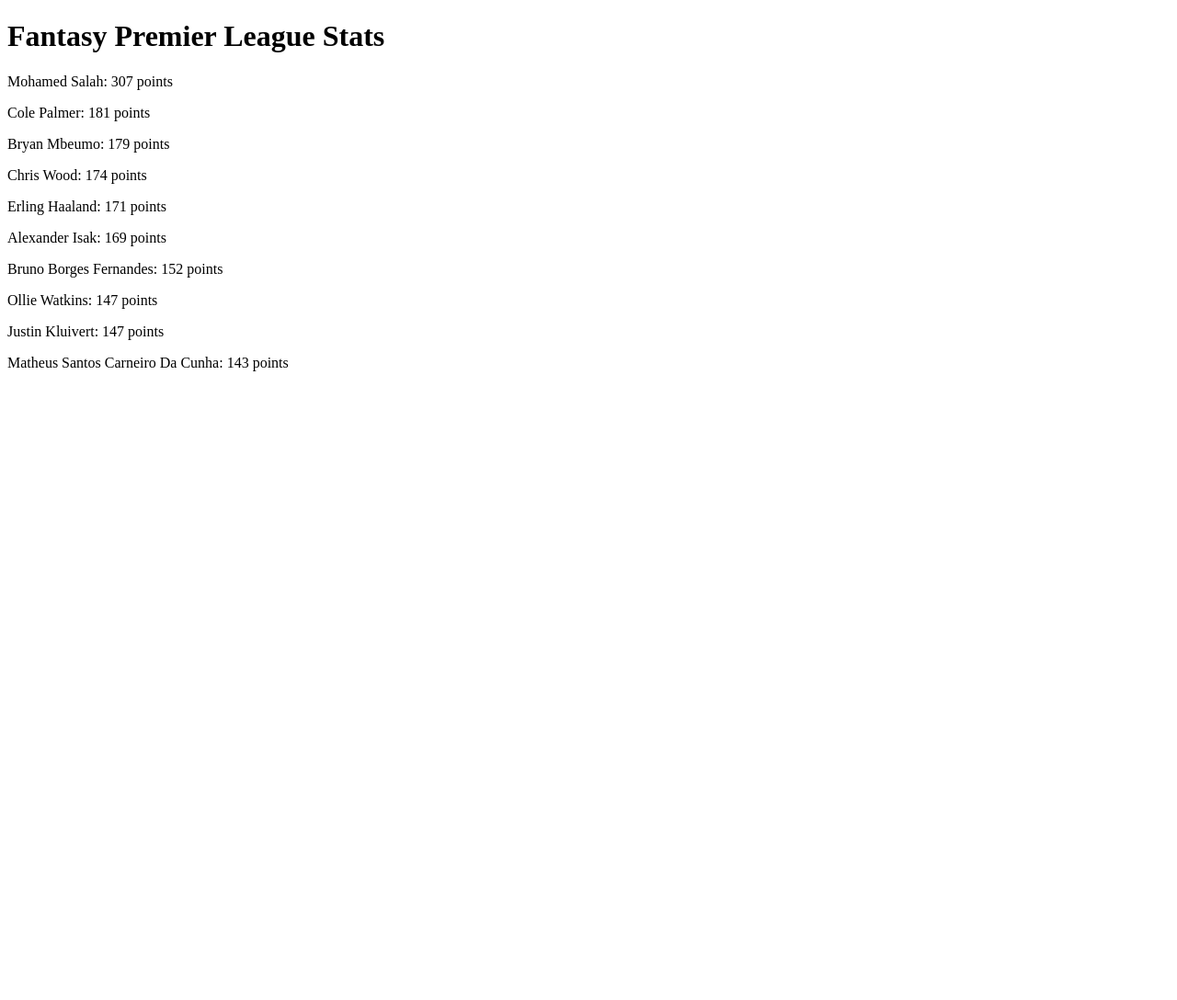
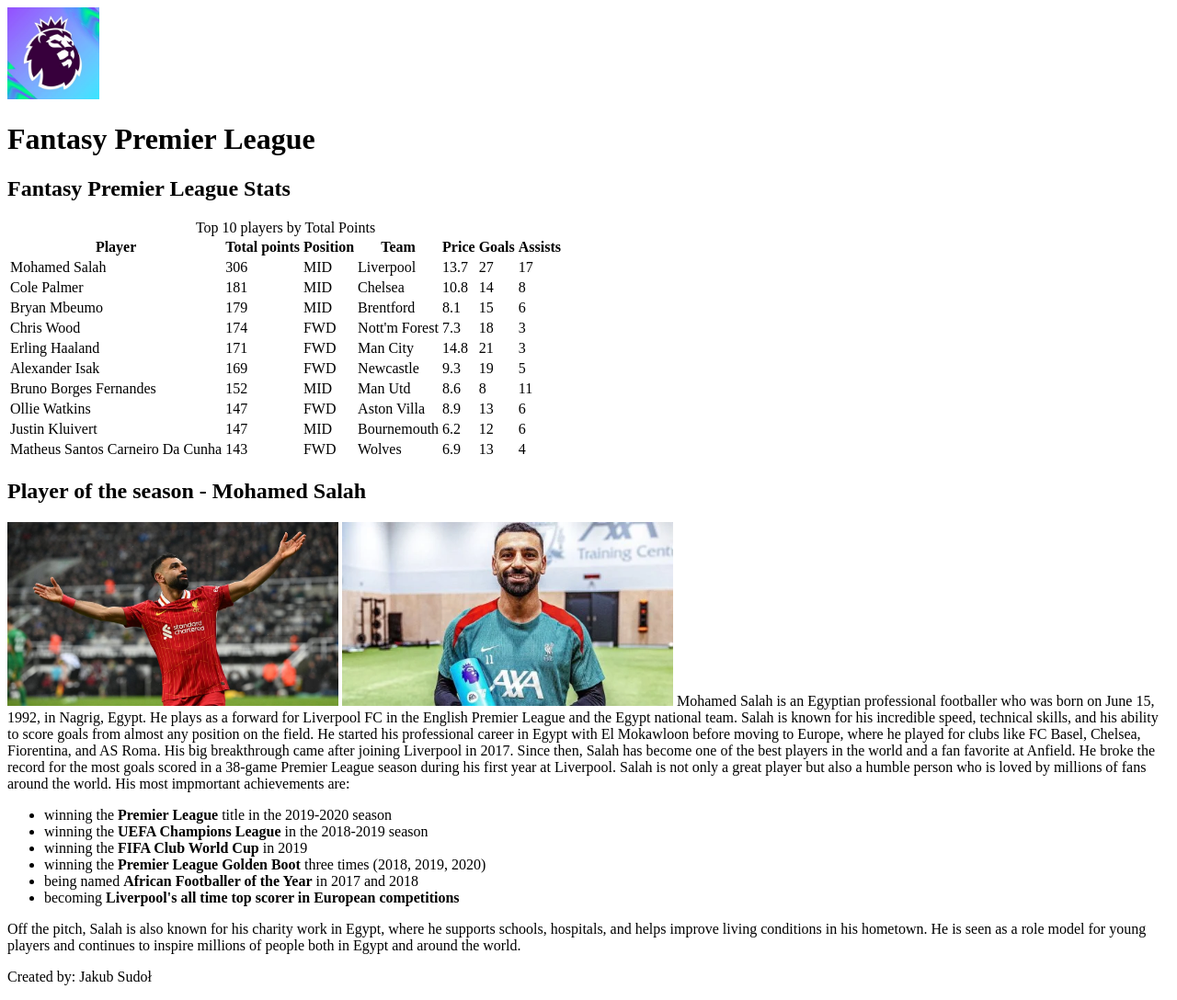
Before and after one commit to j-sudol/zad2, a plain HTML site: page index.html in a window 1280 px wide. Shown: the whole page at 92% size. Before the commit the page ends 800 px from the top, so only its background shows below. Drawn offline with Linux system fonts and the light colour scheme.

Commit message:
czysty html

```diff
--- a/index.html
+++ b/index.html
@@ -2,16 +2,69 @@
 <html lang="en">
 <head><meta charset="UTF-8"><title>FPL Stats</title></head>
 <body>
-  <h1>Fantasy Premier League Stats</h1>
-  <div id="data"></div>
+  <header>
+    <img src = "logo.png" alt="FPL Logo" width="100" height="100">
+    <h1> Fantasy Premier League</h1>
+  </header>
+  <h2>Fantasy Premier League Stats</h2>
+
+  <table id="data">
+    <caption>Top 10 players by Total Points</caption>
+    <thead>
+      <tr>
+        <th>Player</th>
+        <th>Total points</th>
+        <th>Position</th>
+        <th>Team</th>
+        <th>Price</th>
+        <th>Goals</th>
+        <th>Assists</th>
+      </tr>
+    </thead>
+    <tbody></tbody>
+  </table>
+
+  <h2>Player of the season - <strong>Mohamed Salah</strong></h2>
+  <img src = "salah1.jpg" width="360" height="200">
+  <img src = "salah2.jpg" width="360" height="200">
+
+  Mohamed Salah is an Egyptian professional footballer who was born on June 15, 1992, in Nagrig, Egypt. He plays as a forward for Liverpool FC in the English Premier League and the Egypt national team. Salah is known for his incredible speed, technical skills, and his ability to score goals from almost any position on the field. He started his professional career in Egypt with El Mokawloon before moving to Europe, where he played for clubs like FC Basel, Chelsea, Fiorentina, and AS Roma. His big breakthrough came after joining Liverpool in 2017.
+
+Since then, Salah has become one of the best players in the world and a fan favorite at Anfield. He broke the record for the most goals scored in a 38-game Premier League season during his first year at Liverpool. Salah is not only a great player but also a humble person who is loved by millions of fans around the world.
+
+  His most impmortant achievements are:
+  <ul>
+    <li> winning the <strong>Premier League</strong> title in the 2019-2020 season</li>
+    <li> winning the <strong>UEFA Champions League</strong> in the 2018-2019 season</li>
+    <li> winning the <strong>FIFA Club World Cup</strong> in 2019</li>
+    <li> winning the <strong>Premier League Golden Boot</strong> three times (2018, 2019, 2020)</li>
+    <li> being named <strong>African Footballer of the Year</strong> in 2017 and 2018</li>
+    <li> becoming <strong>Liverpool's all time top scorer in European competitions</strong></li>
+  </ul>
+  Off the pitch, Salah is also known for his charity work in Egypt, where he supports schools, hospitals, and helps improve living conditions in his hometown. He is seen as a role model for young players and continues to inspire millions of people both in Egypt and around the world.
+
+
   <script>
     fetch('top_players.json')
       .then(res => res.json())
       .then(data => {
-        document.getElementById('data').innerHTML = data.map(player =>
-          `<p>${player.name}: ${player.total_points} points</p>`
-        ).join('');
+        const tbody = document.querySelector('#data tbody');
+        data.forEach(osoba => {
+          const row = `<tr>
+            <td>${osoba.name}</td>
+            <td>${osoba.total_points}</td>
+            <td>${osoba.position}</td>
+            <td>${osoba.team}</td>
+            <td>${osoba.now_cost}</td>
+            <td>${osoba.goals_scored}</td>
+            <td>${osoba.assists}</td>
+          </tr>`;
+          tbody.innerHTML += row;
+        });
       });
   </script>
+
+  <footer>
+    <p>Created by: Jakub Sudoł</p>
 </body>
 </html>
--- a/top_players.json
+++ b/top_players.json
@@ -1 +1 @@
-[{"name":"Mohamed Salah","total_points":307},{"name":"Cole Palmer","total_points":181},{"name":"Bryan Mbeumo","total_points":179},{"name":"Chris Wood","total_points":174},{"name":"Erling Haaland","total_points":171},{"name":"Alexander Isak","total_points":169},{"name":"Bruno Borges Fernandes","total_points":152},{"name":"Ollie Watkins","total_points":147},{"name":"Justin Kluivert","total_points":147},{"name":"Matheus Santos Carneiro Da Cunha","total_points":143}]
+[{"name":"Mohamed Salah","total_points":306,"position":"MID","team":"Liverpool","now_cost":13.7,"goals_scored":27,"assists":17},{"name":"Cole Palmer","total_points":181,"position":"MID","team":"Chelsea","now_cost":10.8,"goals_scored":14,"assists":8},{"name":"Bryan Mbeumo","total_points":179,"position":"MID","team":"Brentford","now_cost":8.1,"goals_scored":15,"assists":6},{"name":"Chris Wood","total_points":174,"position":"FWD","team":"Nott'm Forest","now_cost":7.3,"goals_scored":18,"assists":3},{"name":"Erling Haaland","total_points":171,"position":"FWD","team":"Man City","now_cost":14.8,"goals_scored":21,"assists":3},{"name":"Alexander Isak","total_points":169,"position":"FWD","team":"Newcastle","now_cost":9.3,"goals_scored":19,"assists":5},{"name":"Bruno Borges Fernandes","total_points":152,"position":"MID","team":"Man Utd","now_cost":8.6,"goals_scored":8,"assists":11},{"name":"Ollie Watkins","total_points":147,"position":"FWD","team":"Aston Villa","now_cost":8.9,"goals_scored":13,"assists":6},{"name":"Justin Kluivert","total_points":147,"position":"MID","team":"Bournemouth","now_cost":6.2,"goals_scored":12,"assists":6},{"name":"Matheus Santos Carneiro Da Cunha","total_points":143,"position":"FWD","team":"Wolves","now_cost":6.9,"goals_scored":13,"assists":4}]
```
Also changed, not shown: logo.png (added), salah1.jpg (added), salah2.jpg (added).
